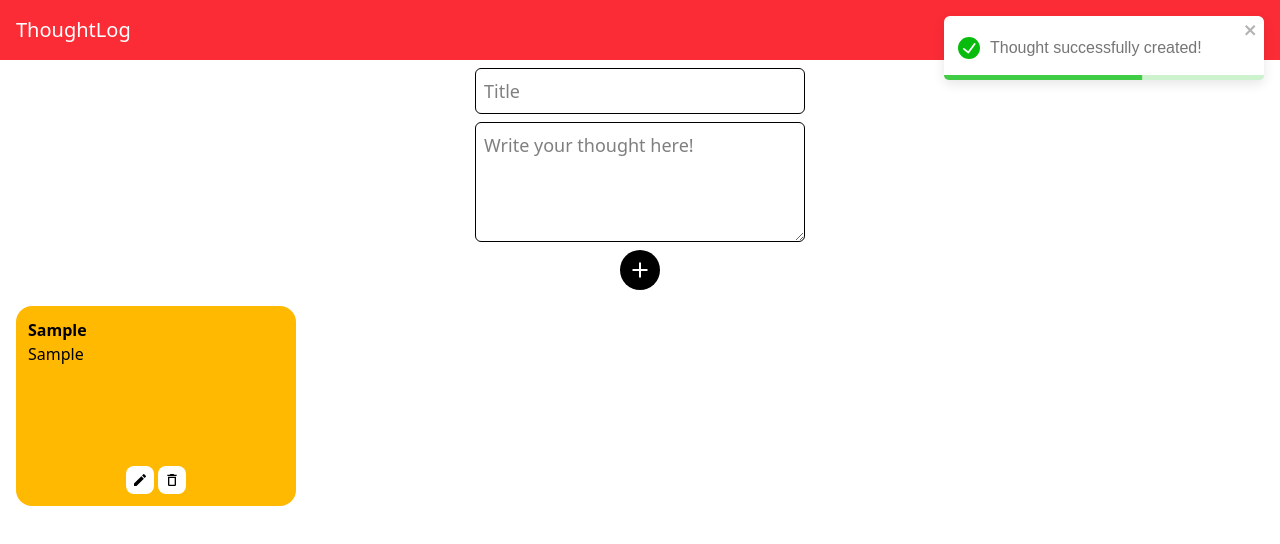
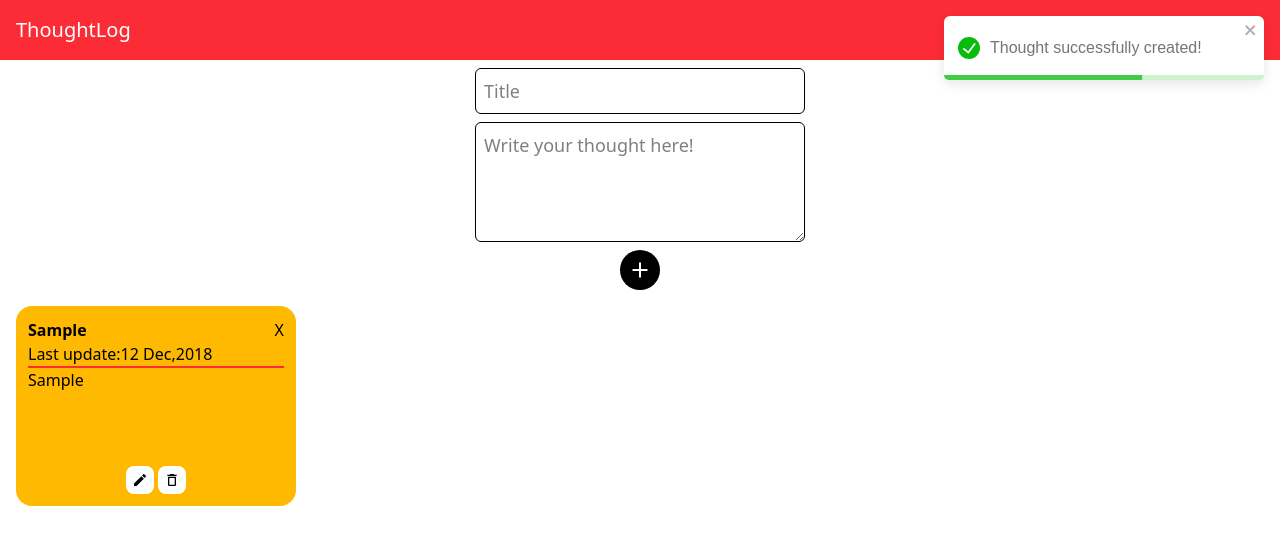
Before and after one commit to gauravsingh1281/ThoughtLog, a React (Vite) app: page / in a window 1280 px wide. Both pictures are taken after typing "Sample", "Sample" into the empty fields and a click on the button 640 px from the left and 270 px from the top of the page. Shown: the top 544 px of the page. Built offline with nearby package versions, Linux system fonts and the light colour scheme.

Commit message:
bug fixed in showing edited status.

```diff
--- a/src/components/NoteContainer.jsx
+++ b/src/components/NoteContainer.jsx
@@ -41,13 +41,23 @@ export default function NoteContainer({
             }`}
           >
             <div className="flex justify-between items-center ">
-              <div>
-                <p>{note.editStatus ? "Edited" : ""}</p>
+              <div className="flex justify-center items-center gap-2">
+                <h2 className="break-words font-bold">{note.title}</h2>
+                {note.editStatus && (
+                  <p className="text-[12px] px-[5px] py-[2px] rounded-lg bg-lime-200 text-black">
+                    Edited
+                  </p>
+                )}
               </div>
+              <p>X</p>
             </div>
-
+            <div className="flex justify-start items-center ">
+              <p>Last update:12 Dec,2018</p>
+            </div>
+            {/* Line */}
+            <div className="h-[2px] w-full bg-red-500"></div>
+            {/* Description */}
             <div className="overflow-y-auto mb-2 flex-1 scrollbar-none">
-              <h1 className="break-words font-bold">{note.title}</h1>
               <p className="break-words">{note.description}</p>
             </div>
 
```
